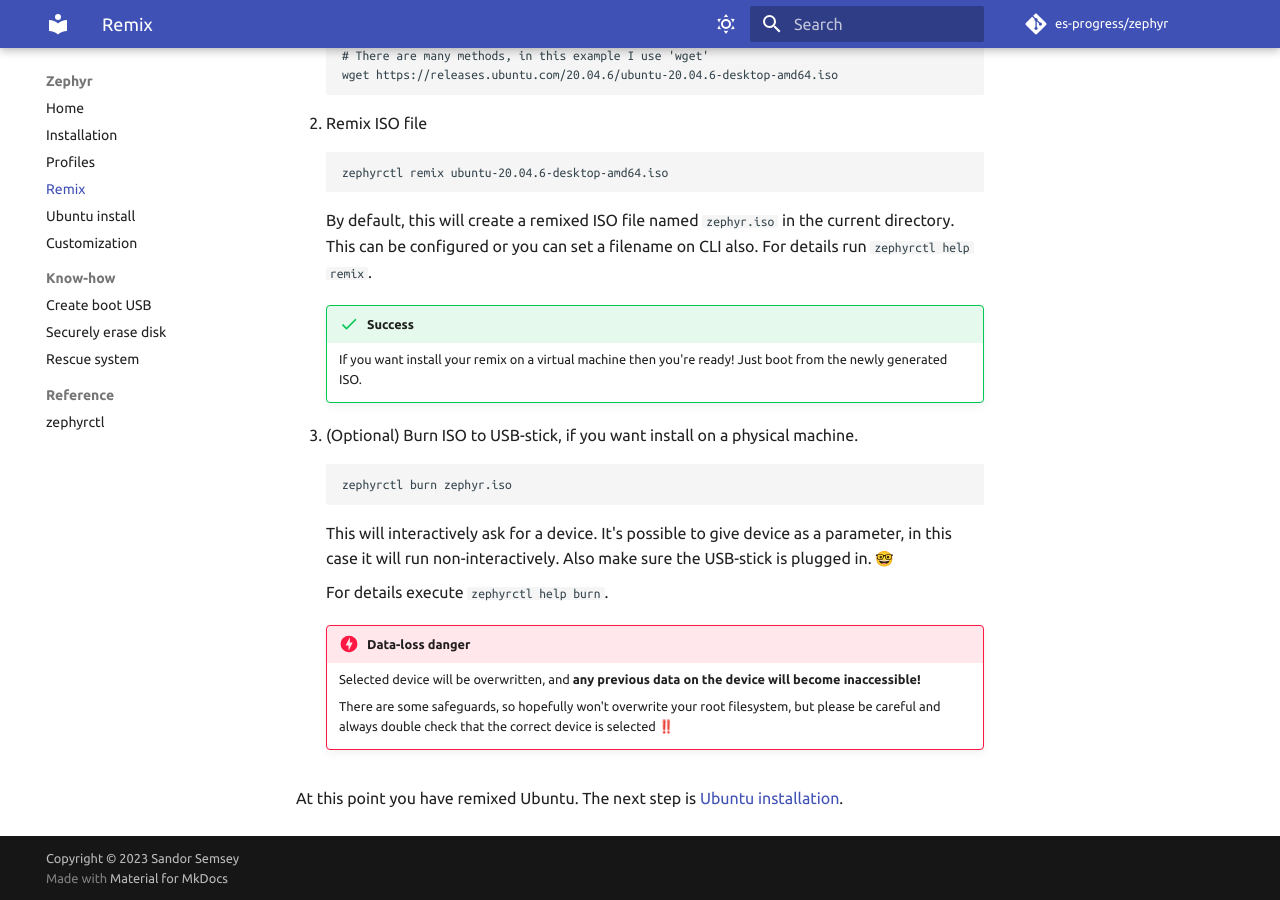
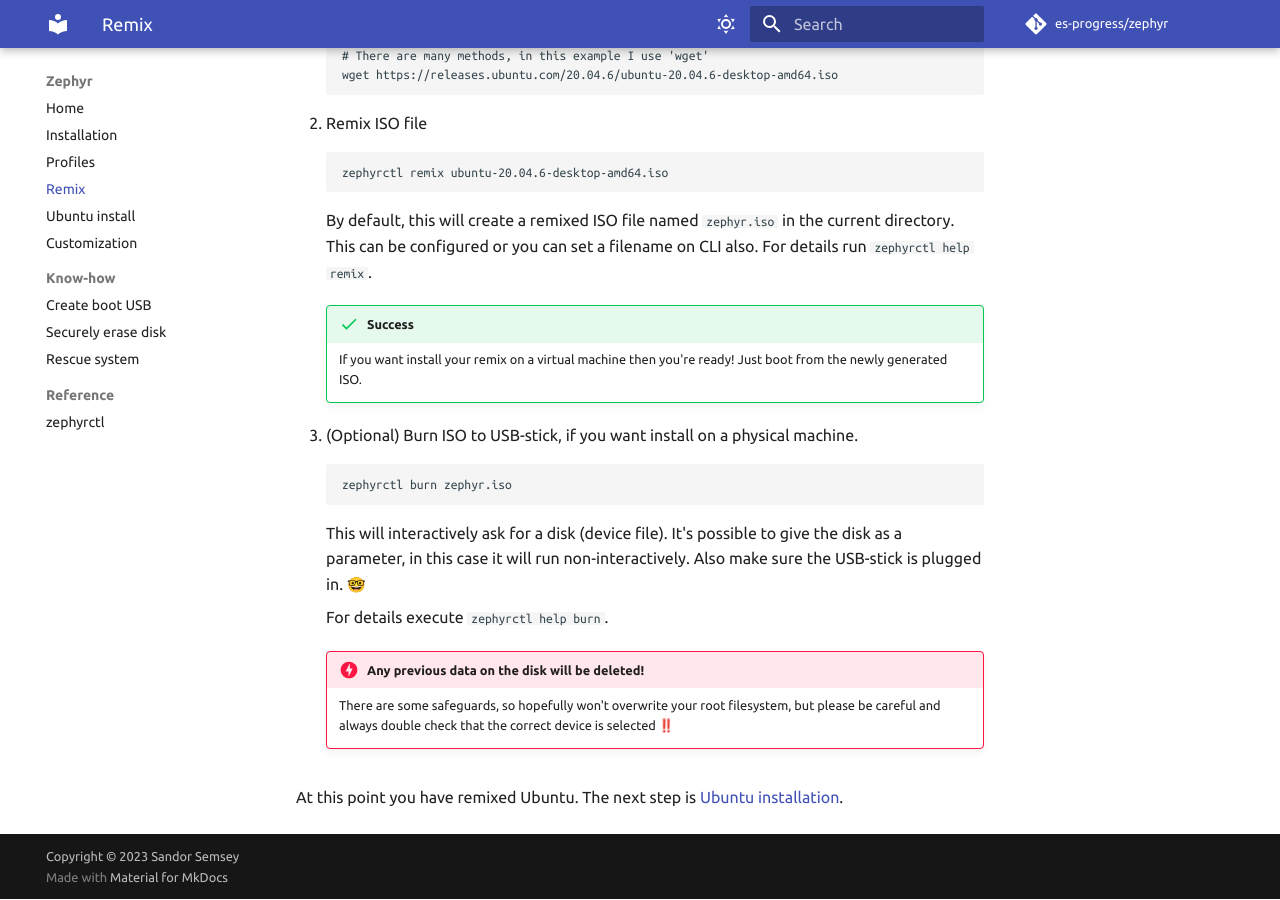
Before and after one commit to es-progress/zephyr, an MkDocs documentation site: the page built from docs/remix.md, in a window 1280 px wide and 900 px high, scrolled down 927 px. Built offline with MkDocs 1.6.1 and Material for MkDocs 9.7.7, drawn with Linux system fonts in a browser that asks for light colours; emoji names are drawn with the system emoji font; comment, search, counter and statistics services are not loaded.

Commit message:
docs: proofreading

````diff
--- a/docs/remix.md
+++ b/docs/remix.md
@@ -54,14 +54,12 @@ You can find them in `/usr/local/share/zephyr/payload` by default, but this can
     zephyrctl burn zephyr.iso
     ```
 
-    This will interactively ask for a device. It's possible to give device as a parameter, in this case it will run non-interactively.
+    This will interactively ask for a disk (device file). It's possible to give the disk as a parameter, in this case it will run non-interactively.
     Also make sure the USB-stick is plugged in. :nerd_face:
 
     For details execute `zephyrctl help burn`.
 
-    !!! danger "Data-loss danger"
-
-        Selected device will be overwritten, and **any previous data on the device will become inaccessible!**
+    !!! danger "Any previous data on the disk will be deleted!"
 
         There are some safeguards, so hopefully won't overwrite your root filesystem, but please be careful and always double check that the correct device is selected :bangbang:
 
````
Also changed, not shown: docs/know-how/create-boot-usb.md (+2 -2 lines), docs/know-how/rescue.md (+3 -3 lines), docs/profiles.md (+1 -1 lines), docs/ubuntu.md (+1 -1 lines).
